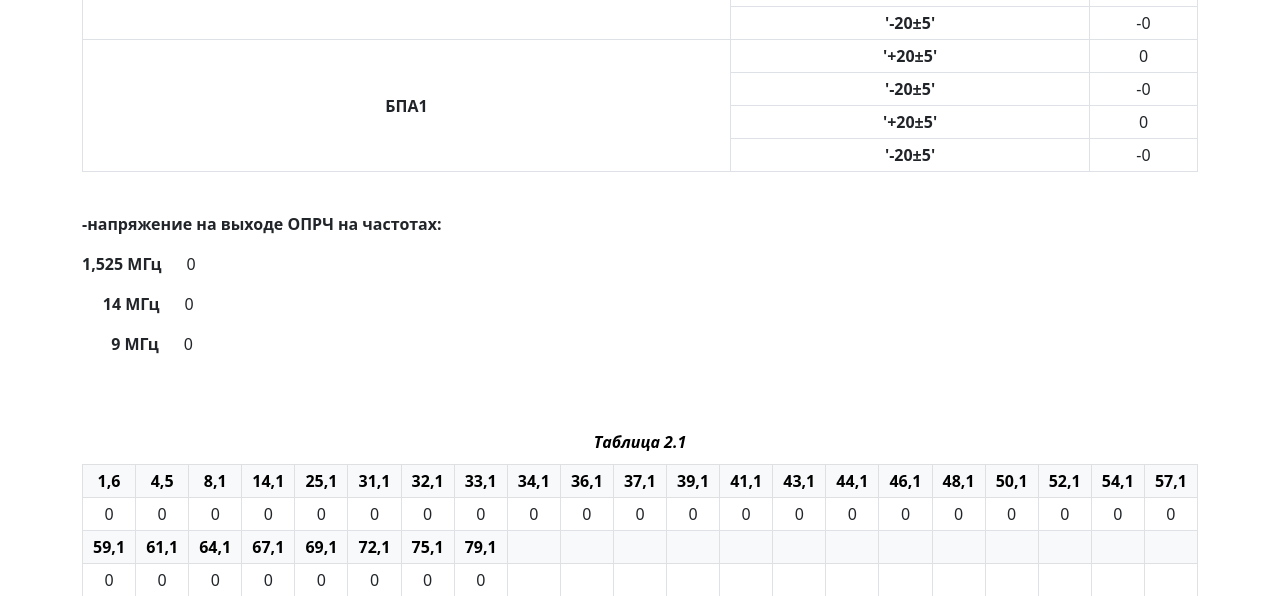
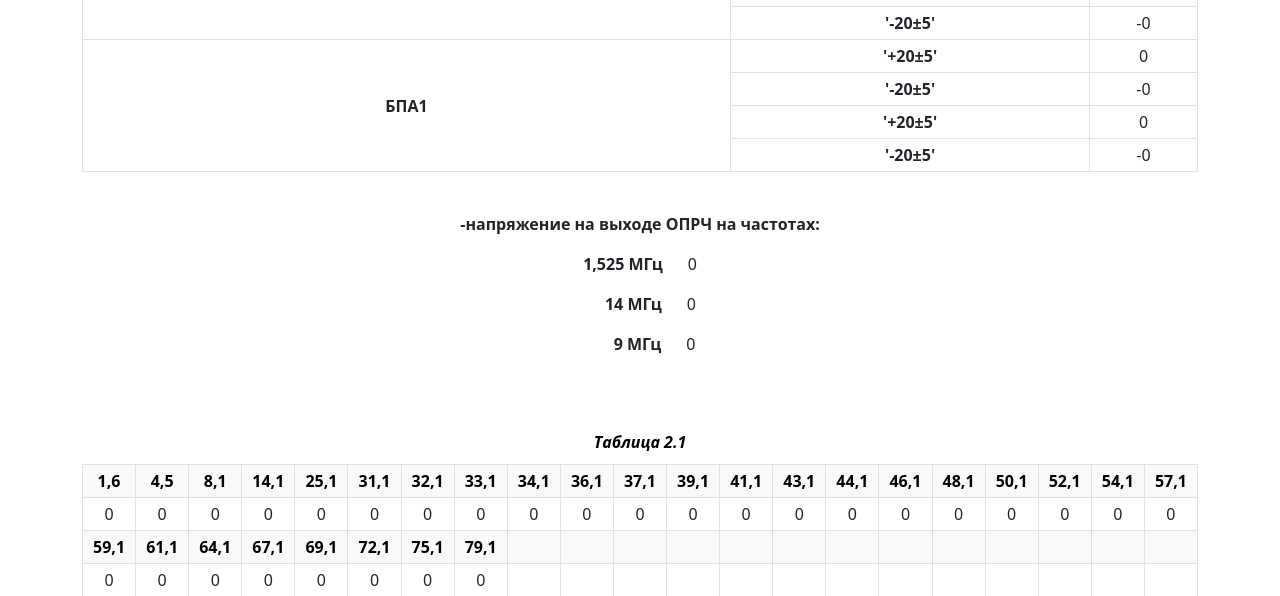
Before and after one commit to familoff/volna-r170, a Flask app: page / in a window 1280 px wide. Shown: the part 1089-1685 px from the top of the page. Run offline with Flask 2, Linux system fonts and the light colour scheme.

Commit message:
Update index.html

```diff
--- a/templates/index.html
+++ b/templates/index.html
@@ -199,12 +199,12 @@ br.pageBreak {
 
 <!-- Max, make it beautiful=) -->
 <br>
-<tr align="center">
+<center>
 <p><b>-напряжение на выходе ОПРЧ на частотах:</b></p>
 <p><b>1,525 МГц</b> &nbsp;&nbsp;&nbsp;&nbsp;&nbsp;{{ tab_1[13] }}</p>
 <p>&nbsp;&nbsp;&nbsp;&nbsp; <b>14 МГц</b> &nbsp;&nbsp;&nbsp;&nbsp;&nbsp;{{ tab_1[14] }}</p>
 <p>&nbsp;&nbsp;&nbsp;&nbsp; &nbsp; <b>9 МГц</b> &nbsp;&nbsp;&nbsp;&nbsp;&nbsp;{{ tab_1[15] }}</p>
-</tr>
+</center>
 <br>
 
 
```
